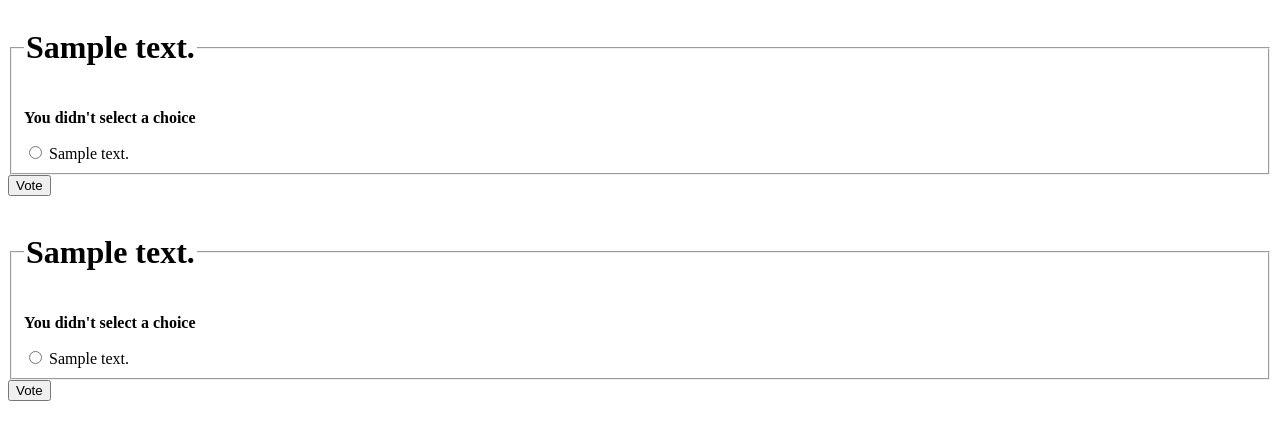
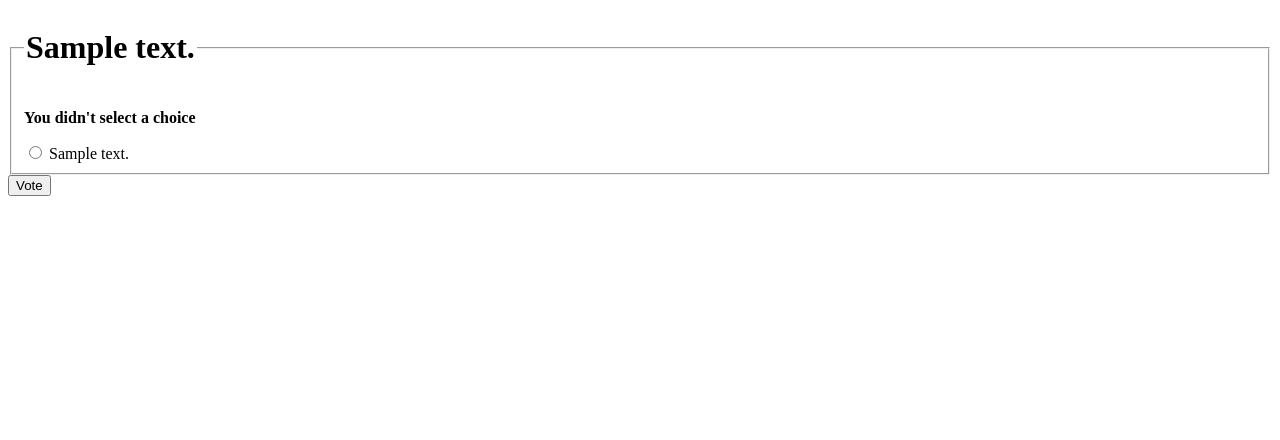
Before and after one commit to robelberhanu/Django_Tutorial, a Django app: page /polls/1/vote/ in a window 1280 px wide. Shown: the top 440 px of the page. Run offline with Django 4.2, Linux system fonts and the light colour scheme; tables that the repository leaves empty hold one stand-in row (values such as "Sample post").

Commit message:
removed redundent code

```diff
--- a/mysite/polls/templates/polls/detail.html
+++ b/mysite/polls/templates/polls/detail.html
@@ -10,16 +10,3 @@
     </fieldset>
     <input type="submit" value="Vote">
     </form>
-
-    <form action="{% url 'polls:vote' question.id %}" method="post">
-        {% csrf_token %}
-        <fieldset>
-            <legend><h1>{{ question.question_text }}</h1></legend>
-            {% if error_message %}<p><strong>{{ error_message }}</strong></p>{% endif %}
-            {% for choice in question.choice_set.all %}
-                <input type="radio" name="choice" id="choice{{ forloop.counter }}" value="{{ choice.id }}">
-                <label for="choice{{ forloop.counter }}">{{ choice.choice_text }}</label><br>
-            {% endfor %}
-        </fieldset>
-        <input type="submit" value="Vote">
-        </form>
```
